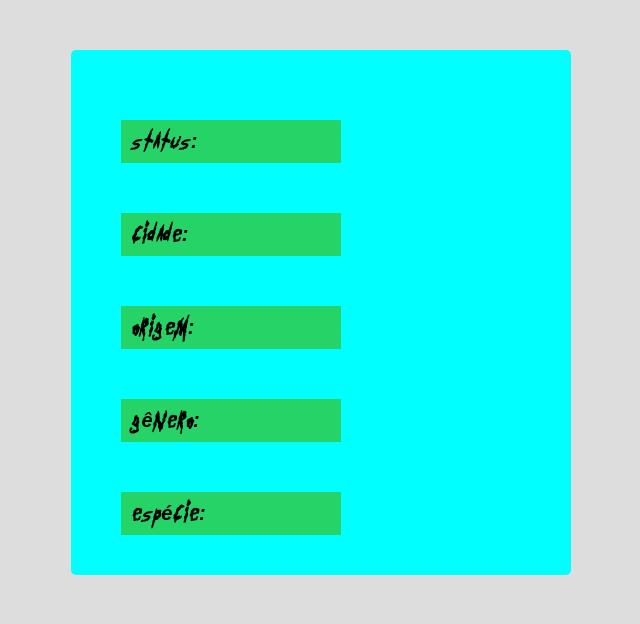
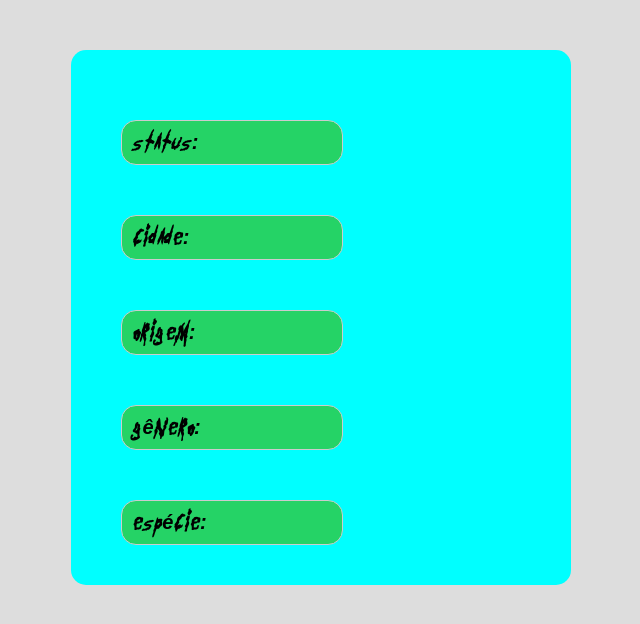
Before and after one commit to CesarNahra/exercicios, a plain HTML site: page rick_and_morty/index.html in a window 1280 px wide. Shown: the whole page, without its empty margins (319-959 px from the left). Drawn offline with Linux system fonts and the light colour scheme; no server answers.

Commit message:
Finalizando CSS Rick and Morty

```diff
--- a/rick_and_morty/css/styles.css
+++ b/rick_and_morty/css/styles.css
@@ -10,11 +10,11 @@ html {
 
 .container {
     max-width: 400px;
-    background-color: aqua;
+    background-color: #00ffff;
     position: relative;
     margin: 50px auto;
     padding: 20px 50px;
-    border-radius: 5px;
+    border-radius: 15px;
 }
 
 
@@ -23,6 +23,8 @@ html {
     font-size: 20px;
     width: 200px;
     margin-top: 50px;
+    border: 1px solid #ccc;
+    border-radius: 15px;
     font-style: italic;
     background-color: #25d366;
     padding: 10px;
```
